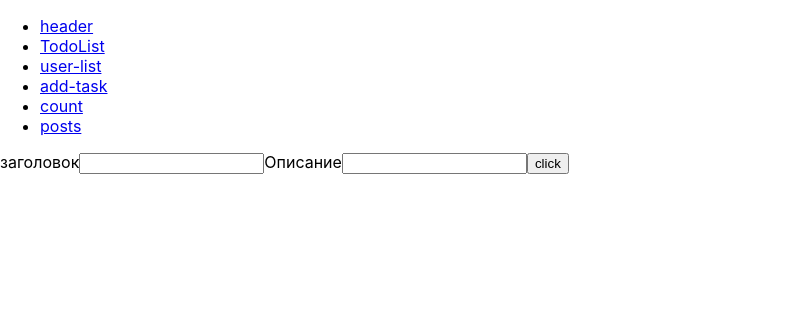
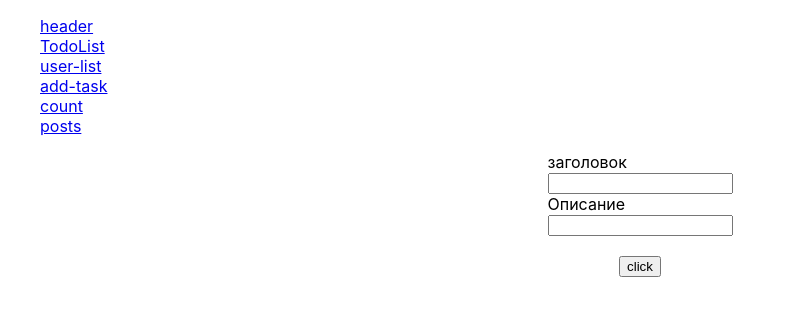
Before and after one commit to Sanjybek/course-react, a React (Create React App) app: page /todo-list in a window 1280 px wide. Shown: the top 316 px of the page, without its empty margins (0-796 px from the left). Built offline with nearby package versions, Linux system fonts and the light colour scheme.

Commit message:
lesson 10 container

```diff
--- a/src/components/TodoList/Components/AddTodo/AddTodo.jsx
+++ b/src/components/TodoList/Components/AddTodo/AddTodo.jsx
@@ -1,5 +1,6 @@
 import { useDispatch } from 'react-redux'
 import { addTodo, editTodo } from '../../../../store/actions';
+import s from './AddTodo.module.css'
 function AddTodo ({title,desc,setTitle, setDesc,setItem, item, setArr}) {
     console.log(title);
     const dispatch = useDispatch()
@@ -21,15 +22,20 @@ function AddTodo ({title,desc,setTitle, setDesc,setItem, item, setArr}) {
     }
    return (
         <>
+            <div className={s.inp}>
                 <label>
                     <span>заголовок</span>
+                    <br />
                     <input value={title} onChange={(e) => setTitle(e.target.value )} type="text" />
                 </label>
                 <label>
                     <span>Описание</span>
+                    <br />
                     <input value={desc} onChange={(e) => setDesc(e.target.value)} type="text" />
                 </label>
+                <br />
                 <button onClick={addTitle}>click</button>
+            </div>
         </>
    )
 }
--- a/src/components/TodoList/Components/AddTodo/AddTodo.module.css
+++ b/src/components/TodoList/Components/AddTodo/AddTodo.module.css
@@ -0,0 +1,5 @@
+.inp {
+    display: flex;
+    flex-direction: column;
+    align-items: center;
+}
--- a/src/components/TodoList/Components/List/List.jsx
+++ b/src/components/TodoList/Components/List/List.jsx
@@ -1,18 +1,21 @@
 import React from 'react';
 import { useSelector } from 'react-redux'
+import s from './List.module.css'
 const List = React.memo(({delet, startEditing}) => {
 
     const arr = useSelector((state) => state.todoList)
     return (
-        <ul>
+        <ul className={s.ul_block}>
             {arr.map((arr) => {
                 const {id,title,desc, } = arr
                 return (
-                    <li key={id}>
+                    <li className={s.li} key={id}>
                         <h1>{title}</h1>
                         <p>{desc}</p>
-                        <button onClick={() => delet(id)}>delet</button>
-                        <button onClick={() => startEditing(arr)}>Редактировать</button>
+                        <div className={s.block_btn}>
+                            <button onClick={() => delet(id)}>delet</button>
+                            <button onClick={() => startEditing(arr)}>Редактировать</button>
+                        </div>
                     </li>
                 )
             })}
--- a/src/components/TodoList/Components/List/List.module.css
+++ b/src/components/TodoList/Components/List/List.module.css
@@ -0,0 +1,26 @@
+li {
+    list-style-type: none;
+
+}
+h1 ,p {
+    margin: 0px;
+    padding: 0px;
+}
+.ul_block {
+    display: flex;
+    flex-direction: column;
+    align-items: center;
+}
+.li {
+    display: flex;
+    flex-direction: column;
+    border: 1px solid black;
+    width: 500px;
+    height: 150px;
+    padding: 20px;
+    gap: 20px;
+}
+.block_btn {
+    display: flex;
+    gap: 20px;
+}
--- a/src/components/TodoList/TodoList.jsx
+++ b/src/components/TodoList/TodoList.jsx
@@ -1,31 +1,16 @@
-import { useCallback, useState } from "react"
 import List from "./Components/List/List"
 import AddTodo from "./Components/AddTodo/AddTodo"
-import { useDispatch } from 'react-redux'
-import { deleteTodo } from "../../store/actions"
 
-function TodoList () {
-  const dispatch = useDispatch()
-    const [title, setTitle] = useState('')
-    const [desc, setDesc] = useState('')
-    const [item, setItem] = useState(null)
-
-
-    const delet = useCallback((id) => {
-      dispatch(deleteTodo(id))
-    }, [])
-
-
-    const  startEditing = useCallback((arr) => {
-      const {title, desc} = arr
-      console.log(arr, 'arr');
-        setTitle(title);
-        setDesc(desc);
-        setItem(arr)
-      // }
-    }, [])
-
-
+function TodoList ({
+  title,
+  desc,
+  setTitle,
+  setDesc,
+  setItem,
+  item,
+  delet,
+  startEditing,
+}) {
     return (
         <>
 
@@ -42,7 +27,6 @@ function TodoList () {
           <List
           delet={delet}
           startEditing={startEditing}
-
           />
         </>
 
--- /dev/null
+++ b/src/containers/TodoListContainer/TodoListContainer.js
@@ -0,0 +1,39 @@
+import React from 'react';
+import { useCallback, useState } from "react"
+import { useDispatch } from 'react-redux'
+import { deleteTodo } from "../../store/actions"
+import TodoList from '../../components/TodoList/TodoList';
+
+const TodoListContainer = () => {
+    const dispatch = useDispatch()
+    const [title, setTitle] = useState('')
+    const [desc, setDesc] = useState('')
+    const [item, setItem] = useState(null)
+
+
+    const delet = useCallback((id) => {
+      dispatch(deleteTodo(id))
+    }, [])
+
+
+    const  startEditing = useCallback((arr) => {
+      const {title, desc} = arr
+      console.log(arr, 'arr');
+        setTitle(title);
+        setDesc(desc);
+        setItem(arr)
+      // }
+    }, [])
+    return <TodoList
+            title={title}
+            desc={desc}
+            setTitle={setTitle}
+            setDesc={setDesc}
+            setItem={setItem}
+            item={item}
+            delet={delet}
+            startEditing={startEditing}
+            />;
+};
+
+export default TodoListContainer;
--- a/src/pages/TodoListPage/TodoLIstPage.jsx
+++ b/src/pages/TodoListPage/TodoLIstPage.jsx
@@ -1,8 +1,8 @@
 import React from 'react';
-import TodoList from '../../components/TodoList/TodoList';
+import TodoListContainer from '../../containers/TodoListContainer/TodoListContainer';
 
 const TodoLIstPage = () => {
-    return <TodoList/>
+    return <TodoListContainer/>
 };
 
 export default TodoLIstPage;
--- a/src/pages/routers.js
+++ b/src/pages/routers.js
@@ -6,7 +6,7 @@ import Posts from "../components/Posts/Posts";
 import Count from "../components/Count/Count";
 import UserList from "../components/UserList/UserList"
 import {createBrowserRouter} from "react-router-dom";
-import TodoLIstPage from './TodoListPage/TodoLIstPage';
+import TodoLIstPage from './TodoListPage/TodoListPage';
 import Header from '../components/Header/Header';
 
 
```
Lines whose indentation alone changed are shown as unchanged.
